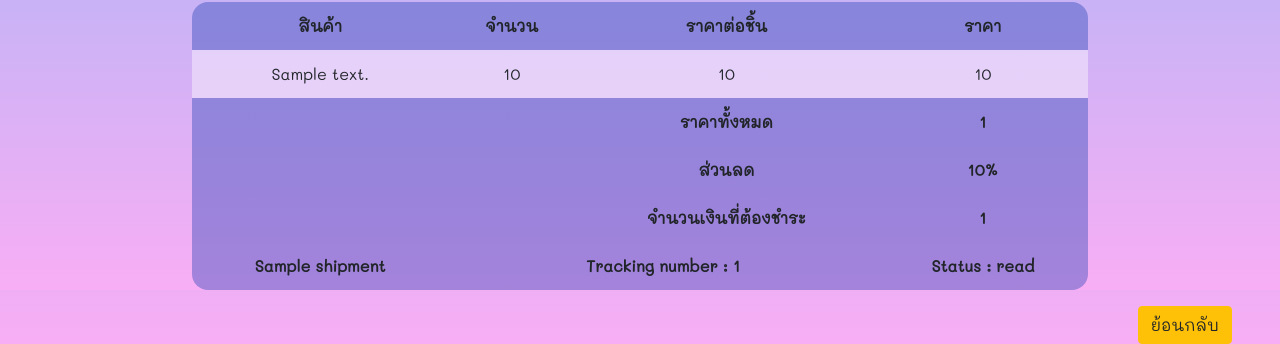
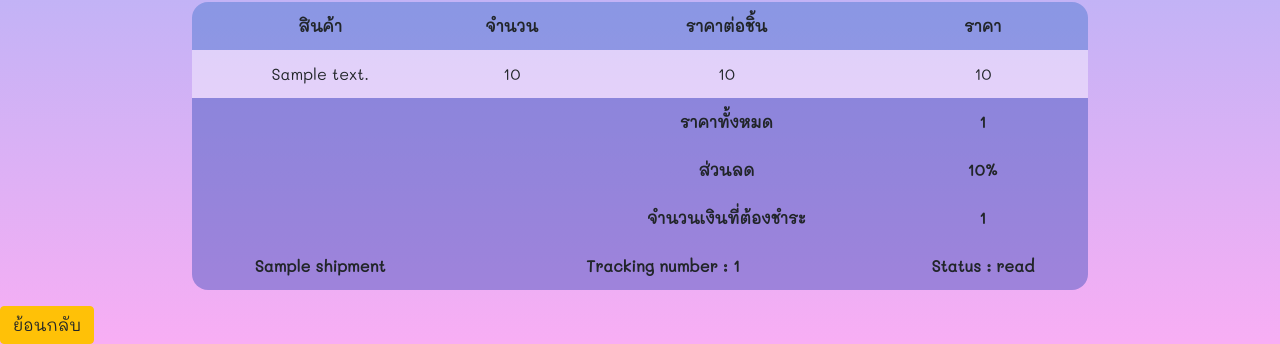
Before and after one commit to somjukss/projectDistributor, a Django app: template products/templates/customer/order.html in a window 1280 px wide. Shown: the part 649-993 px from the top of the page. Run offline with Django 3.2, Linux system fonts and the light colour scheme; the template is opened without the code that fills it: most values are stand-ins (such as "Sample title", 1, 10 or a date in 2020); some libraries are stand-ins or nearby versions.

Commit message:
Add files via upload

```diff
--- a/products/templates/customer/order.html
+++ b/products/templates/customer/order.html
@@ -29,9 +29,6 @@
                     <li class="nav-item">
                         <a class="nav-link text-white mr-md-2" href="{% url 'feedback' %}">Feedback</a>
                     </li>
-                    <li class="nav-item">
-                        <a class="nav-link text-white mr-md-2" href="{% url 'aboutus' %}">AboutUs</a>
-                    </li>
                 </ul>
             </div>
         </nav>
@@ -48,8 +45,8 @@
     <div class="order-list">
         <table class="table mt-5 borderless" style="border-radius: 1em;overflow: hidden;width: 70%;margin-left: auto;margin-right: auto;">
             <h3 style="text-align: center"><span class="semi-bold text-landing">
-                ใบสั่งซื้อที่ {{ order.id }}</span><img src="https://sv1.picz.in.th/images/2019/05/06/wiZTEV.png"></h3>
-            <thead class="thead topic" style="background-color: rgba(25, 60, 175, 0.377);  text-align: center;">
+                ใบสั่งซื้อที่ {{ order.id }} </span><img src="https://sv1.picz.in.th/images/2019/05/06/wiZTEV.png"></h3>
+            <thead class="thead topic" style="background-color: rgba(44, 104, 196, 0.377);  text-align: center;">
                 <tr>
                     <th scope="col-6">สินค้า</td>
                     <th scope="col-2">จำนวน</td>
@@ -97,7 +94,7 @@
             </thead>
 
         </table>
-        <a href="{% url 'profile' %}" class="btn btn-warning mr-5 float-right"> ย้อนกลับ </a>
+        <a href="{% url 'profile' %}" class="btn btn-warning mr-5"> ย้อนกลับ </a>
     </div>
 
     <script src="https://code.jquery.com/jquery-3.3.1.slim.min.js"
```
